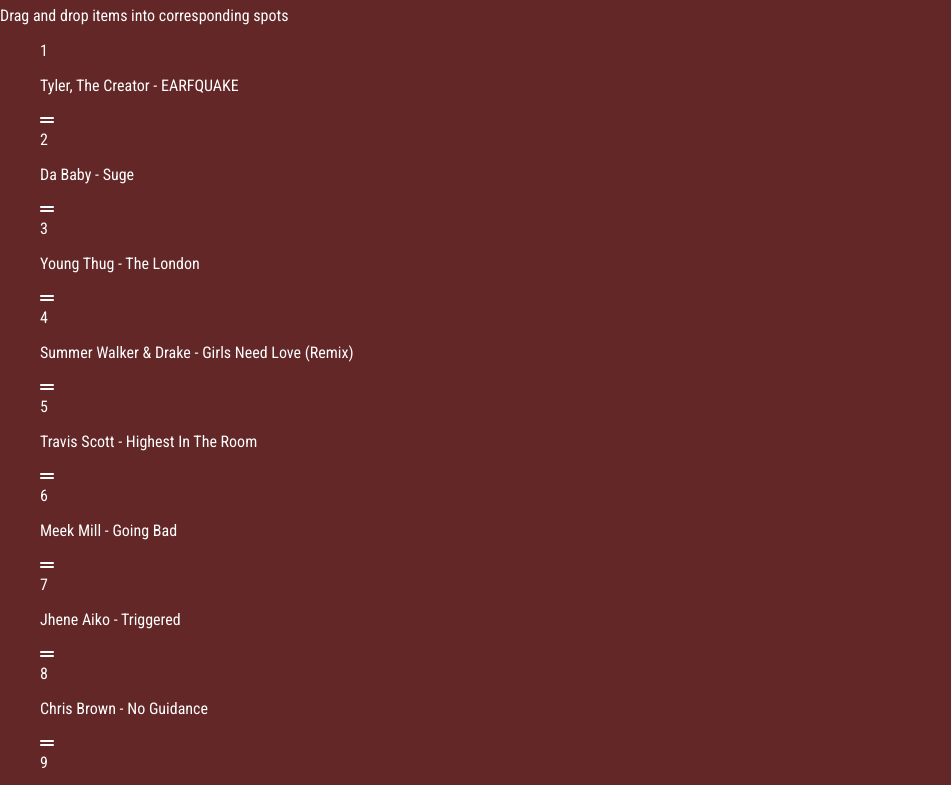
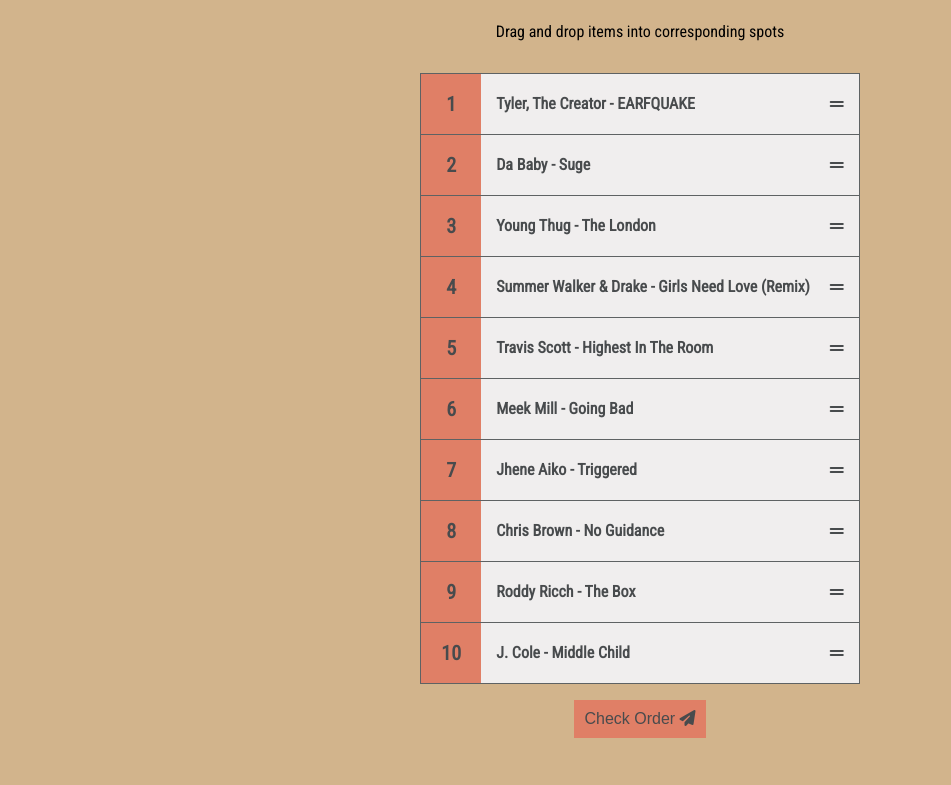
Before and after one commit to alext1112/sortable-list, a plain HTML site: page index.html in a window 1280 px wide. Shown: the part 75-860 px from the top of the page, without its empty margins (0-951 px from the left). After the commit the page ends 813 px from the top, so only its background shows below. Drawn offline with Linux system fonts and the light colour scheme.

Commit message:
added drag/drop functionality

```diff
--- a/index.html
+++ b/index.html
@@ -5,10 +5,10 @@
   <meta name="viewport" content="width=device-width, initial-scale=1.0">
   <link rel="stylesheet" href="style.css">
   <script src="https://kit.fontawesome.com/52d17b9b7f.js" crossorigin="anonymous"></script>
-  <title>Top 10 songs of 2019</title>
+  <title>Top 10 Hip Hop and R&B songs of 2019</title>
 </head>
 <body>
-  <h1>Top 10 songs of 2019</h1>
+  <h1>Top 10 Hip Hop and R&B Songs of 2019</h1>
   <p>Drag and drop items into corresponding spots</p>
   <ul class="draggable-list" id="draggable-list"></ul>
   <button class="check-btn" id="check">
--- a/script.js
+++ b/script.js
@@ -45,5 +45,58 @@ function createList() {
     listItems.push(listItem);
 
     draggableList.appendChild(listItem);
+  });
+
+    addEventListeners();
+}
+
+function dragStart() {
+  dragStartIndex = +this.closest('li').getAttribute('data-index');
+}
+
+function dragEnter() {
+  this.classList.add('over');
+}
+
+function dragLeave() {
+  this.classList.remove('over');
+}
+
+function dragOver(e) {
+  e.preventDefault();
+}
+
+function dragDrop() {
+  const dragEndIndex = +this.getAttribute('data-index');
+  swapItems(dragStartIndex, dragEndIndex);
+
+  this.classList.remove('over');
+}
+
+
+// Swap items
+function swapItems(fromIndex, toIndex) {
+  const itemOne = listItems[fromIndex].querySelector('.draggable');
+  const itemTwo = listItems[toIndex].querySelector('.draggable');
+
+  listItems[fromIndex].appendChild(itemTwo);
+  listItems[toIndex].appendChild(itemOne);
+}
+
+
+
+function addEventListeners() {
+  const draggables = document.querySelectorAll('.draggable');
+  const dragListItems = document.querySelectorAll('.draggable-list li');
+
+  draggables.forEach(draggable => {
+    draggable.addEventListener('dragstart', dragStart);
+  })
+
+  dragListItems.forEach(item => {
+    item.addEventListener('dragover', dragOver);
+    item.addEventListener('drop', dragDrop);
+    item.addEventListener('dragenter', dragEnter);
+    item.addEventListener('dragleave', dragLeave);
   })
 }
--- a/style.css
+++ b/style.css
@@ -1,4 +1,10 @@
 @import url('https://fonts.googleapis.com/css?family=Roboto+Condensed&display=swap');
+
+:root {
+  --border-color: #5e6263;
+  --background-color: #e07f66;
+  --text-color: rgb(72, 75, 77);
+}
 
 * {
   box-sizing: border-box;
@@ -6,12 +12,82 @@
 
 body {
   font-family: 'Roboto Condensed', sans-serif;
-  background-color: rgb(99, 39, 39);
-  color: white;
+  background-color: rgb(210, 180, 140);
   margin: 0;
   height: 100vh;
+  display: flex;
+  flex-direction: column;
+  align-items: center;
+  justify-content: flex-start;
 }
 
-ul li {
+.draggable-list {
+  border: 1px solid var(--border-color);
+  color: var(--text-color);
+  padding: 0;
   list-style-type: none;
 }
+
+.draggable-list li {
+  background-color: rgb(240, 238, 238);
+  display: flex;
+  flex: 1;
+  font-weight: 700;
+}
+
+.draggable-list li:not(:last-of-type) {
+  border-bottom: 1px solid var(--border-color);
+}
+
+.draggable-list .number {
+  background-color: var(--background-color);
+  display: flex;
+  align-items: center;
+  justify-content: center;
+  color: var(--text-color);
+  font-size: 20px;
+  height: 60px;
+  width: 60px;
+}
+
+.draggable-list li.over .draggable {
+  background-color: #eaeaea;
+}
+
+.draggable-list .song-name {
+  margin: 0 20px 0 0;
+}
+
+.draggable-list li.right .song-name {
+  color: #3ae374;
+}
+
+.draggable-list li.wrong .song-name {
+  color: #ff3838;
+}
+
+.draggable {
+  cursor: pointer;
+  display: flex;
+  align-items: center;
+  justify-content: space-between;
+  padding: 15px;
+  flex: 1;
+}
+
+.check-btn {
+  background-color: var(--background-color);
+  color: var(--text-color);
+  border: 0;
+  font-size: 16px;
+  padding: 10px;
+  cursor: pointer;
+}
+
+.check-btn:active {
+  transform: scale(0.98);
+}
+
+.check-btn:focus {
+  outline: none;
+}
```
